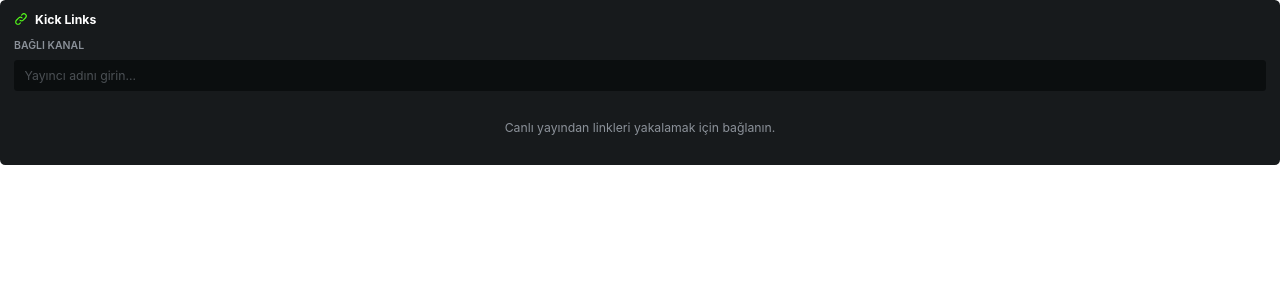
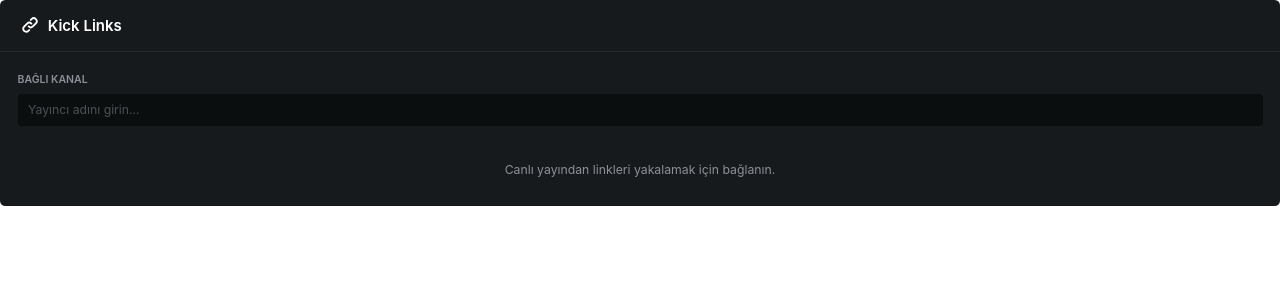
Before and after one commit to TunahanTuna/kick-chat-links-ext, a React (Vite) app: page / in a window 1280 px wide. Shown: the top 300 px of the page. Built offline with nearby package versions, Linux system fonts and the light colour scheme.

Commit message:
feat: implement App component with channel connection form and link management panels

```diff
--- a/src/App.tsx
+++ b/src/App.tsx
@@ -16,17 +16,18 @@
   return (
     <div className="flex flex-col h-full w-full bg-theme-secondary text-white rounded-md overflow-hidden font-sans text-sm">
       {/* Header - Native Kick Style */}
-      <header className="flex-shrink-0 px-4 py-3 flex items-center justify-between">
-        <div className="flex items-center gap-2">
-          <svg className="h-4 w-4 text-[#53FC18]" fill="none" viewBox="0 0 24 24" stroke="currentColor">
-            <path strokeLinecap="round" strokeLinejoin="round" strokeWidth={2} d="M13.828 10.172a4 4 0 00-5.656 0l-4 4a4 4 0 105.656 5.656l1.102-1.101m-.758-4.899a4 4 0 005.656 0l4-4a4 4 0 00-5.656-5.656l-1.1 1.1" />
+      <header className="flex-shrink-0 h-[52px] pl-[21px] pr-[14px] flex items-center justify-between border-b border-[#24272C]">
+        <div className="flex items-center gap-2.5">
+          <svg className="h-[18px] w-[18px] text-white" fill="none" viewBox="0 0 24 24" stroke="currentColor">
+            <path strokeLinecap="round" strokeLinejoin="round" strokeWidth={2.5} d="M13.828 10.172a4 4 0 00-5.656 0l-4 4a4 4 0 105.656 5.656l1.102-1.101m-.758-4.899a4 4 0 005.656 0l4-4a4 4 0 00-5.656-5.656l-1.1 1.1" />
           </svg>
-          <h2 className="text-sm font-bold text-white">Kick Links</h2>
+          <h2 className="text-[15px] font-semibold text-white">Kick Links</h2>
         </div>
       </header>
 
       {/* Main Content Area */}
-      <main className="flex-1 overflow-y-auto px-4 pb-4 flex flex-col gap-4">
+      <main className="flex-1 flex flex-col px-5 pt-6 pb-4 overflow-hidden relative min-h-0">
+        <div className="flex-1 overflow-y-auto min-h-0 custom-scrollbar flex flex-col gap-6">
           {/* Connection Form */}
           <form
             className="flex flex-col gap-3"
@@ -70,6 +71,7 @@
             Canlı yayından linkleri yakalamak için bağlanın.
           </div>
         )}
+        </div>
       </main>
     </div>
   )
```
Lines whose indentation alone changed are shown as unchanged.
